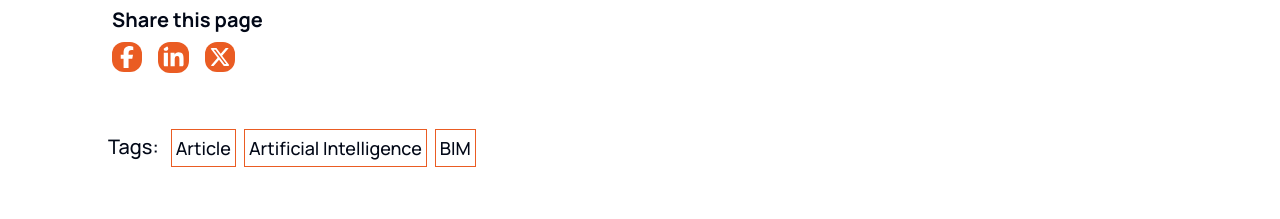
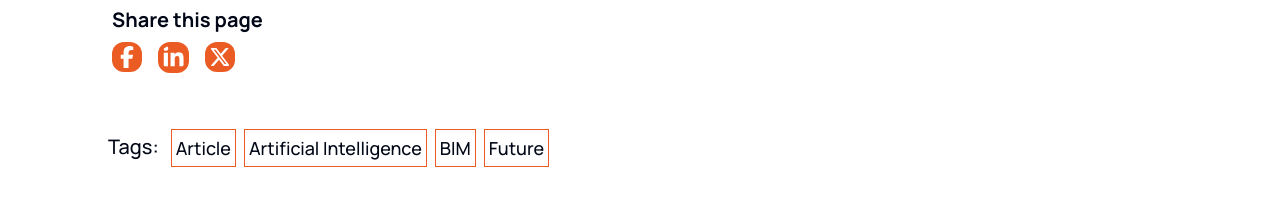
Before and after one commit to girishdigge/numbertree-app, a Next.js app: page /insights/The-Future-of-Artificial-Intelligence in a window 1280 px wide. Shown: the part 1180-1399 px from the top of the page. Built offline with nearby package versions, Linux system fonts and the light colour scheme.

Commit message:
changes in tags

```diff
--- a/src/app/(sitemap)/insights/The-Future-of-Artificial-Intelligence/page.tsx
+++ b/src/app/(sitemap)/insights/The-Future-of-Artificial-Intelligence/page.tsx
@@ -119,6 +119,9 @@ const Page = () => {
           <h2 className='border border-num-orange text-lg font-medium p-1'>
             BIM
           </h2>
+          <h2 className='border border-num-orange text-lg font-medium p-1'>
+            Future
+          </h2>
         </div>
         <div>
           <div className='flex  mt-20'>
```
